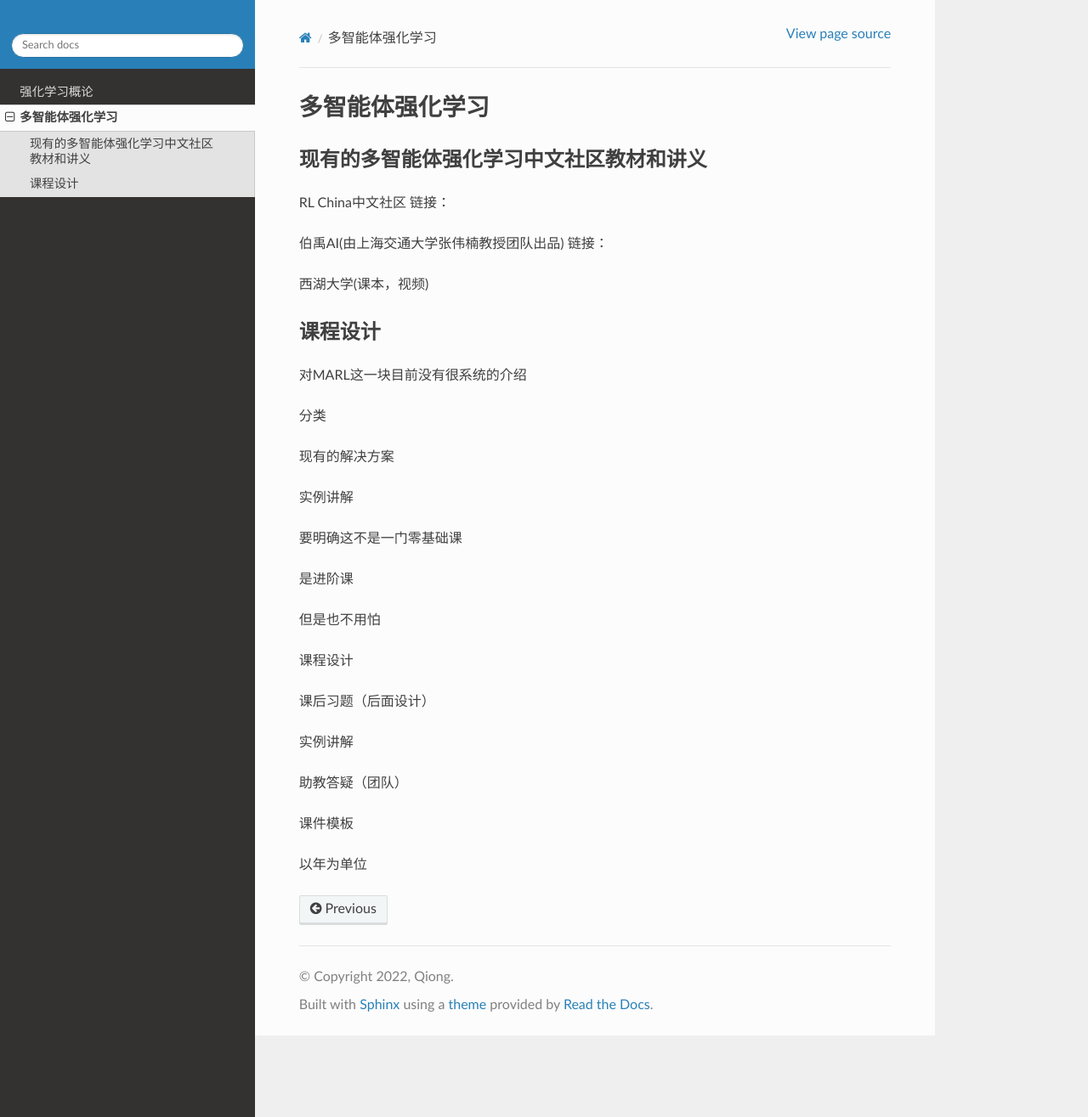
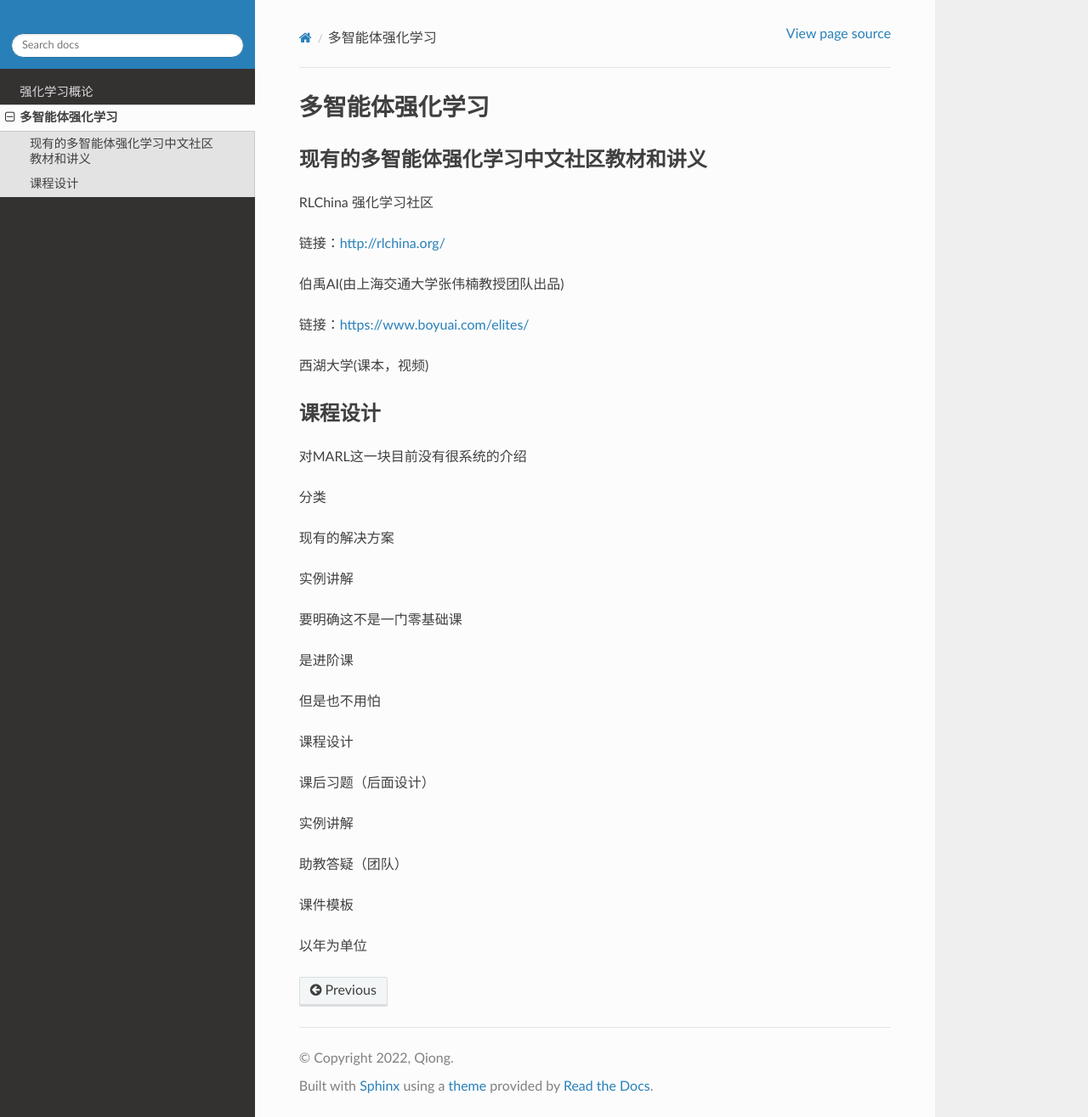
Before and after one commit to subaruclover/MARL_AI_outline, a Sphinx documentation site: the page built from docs/source/intro.rst, in a window 1280 px wide and 1315 px high. Shown: the whole window at 85% size. Built offline with Sphinx 7.4.7 and the Read the Docs theme 2.0.0, drawn with Linux system fonts in a browser that asks for light colours; formulas are drawn with MathJax 3; pages that are not in the unit, such as notebooks, are missing from menus.

Commit message:
add link

```diff
--- a/docs/source/conf.py
+++ b/docs/source/conf.py
@@ -55,8 +55,8 @@ html_theme_options = {
     'display_version': False,
 }
 
+def setup(app):
+    app.add_stylesheet('css/style.css')
+
 # -- Options for EPUB output
 epub_show_urls = 'footnote'
-
-def setup(app):
-    app.add_stylesheet('css/style.css')
--- a/docs/source/intro.rst
+++ b/docs/source/intro.rst
@@ -6,11 +6,13 @@
 现有的多智能体强化学习中文社区教材和讲义
 ------------
 
-RL China中文社区
-链接：
+RLChina 强化学习社区
+
+链接：http://rlchina.org/
 
 伯禹AI(由上海交通大学张伟楠教授团队出品)
-链接：
+
+链接：https://www.boyuai.com/elites/
 
 西湖大学(课本，视频)
 
```
